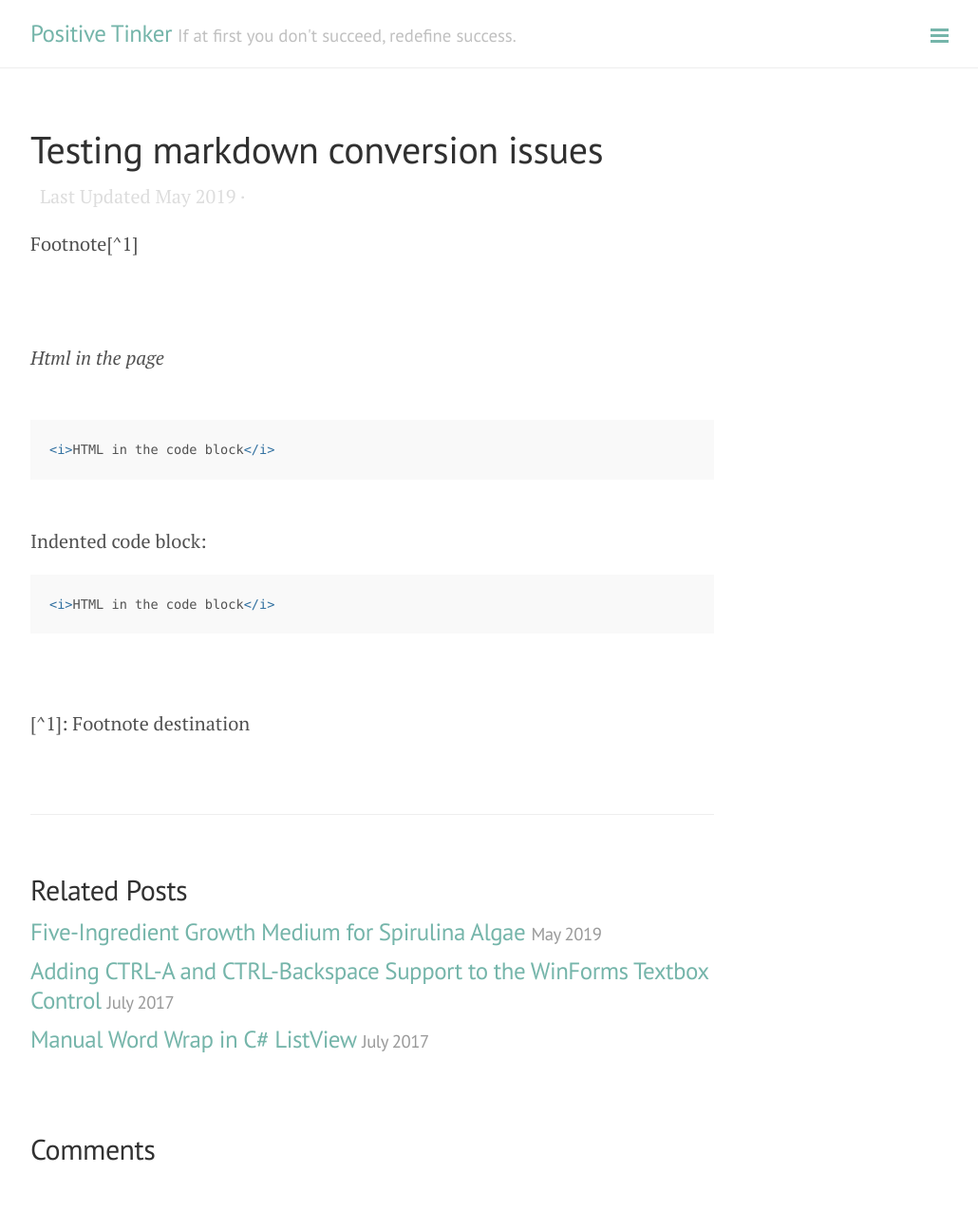
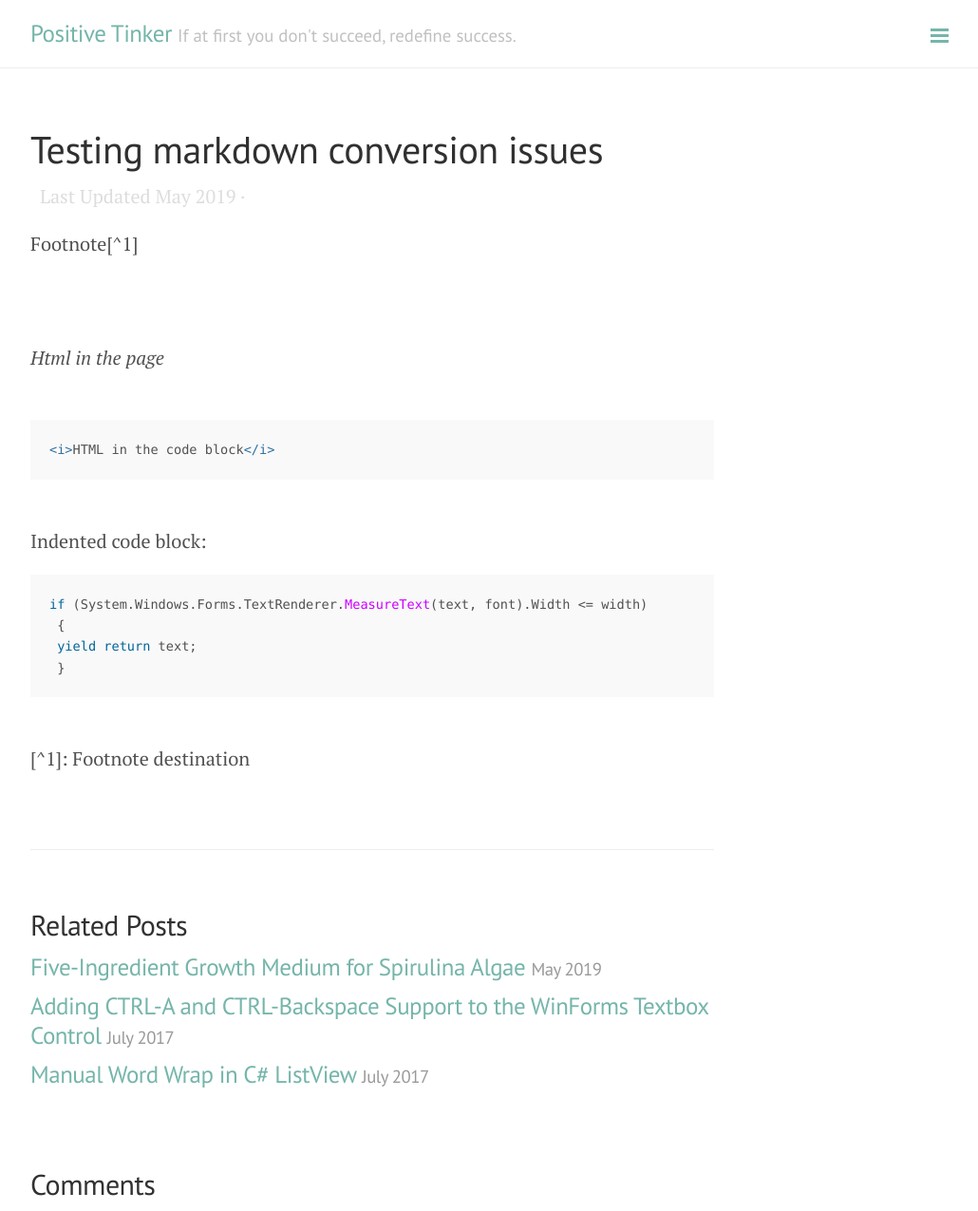
Before and after one commit to MikeTV/PositiveTinker, a Jekyll site: the page built from _posts/2019-05-11-post-ffd8jryc69yykz9tb8yfl2bnvg.md, in a window 1280 px wide. Shown: the whole page at 95% size, without its empty margins (248-1278 px from the left). Built offline with Jekyll 4.4.1, drawn with Linux system fonts in a browser that asks for light colours; comment, search, counter and statistics services are not loaded; before the commit the page ends 1238 px from its top, so only the background shows below that.

Commit message:
Changes to 1 notes

```diff
--- a/_posts/2019-05-11-post-ffd8jryc69yykz9tb8yfl2bnvg.md
+++ b/_posts/2019-05-11-post-ffd8jryc69yykz9tb8yfl2bnvg.md
@@ -19,9 +19,11 @@ Footnote[^1]
 {% endhighlight %}
 &nbsp;
 Indented code block:
-{% highlight html %}
-<i>HTML in the code block</i>
+{% highlight csharp %}
+if (System.Windows.Forms.TextRenderer.MeasureText(text, font).Width <= width)
+ {
+ yield return text;
+ }
 {% endhighlight %}
 &nbsp;
-&nbsp;
 [^1]: Footnote destination
```
Also changed, not shown: other parts of _posts/2019-05-11-post-ffd8jryc69yykz9tb8yfl2bnvg.md (+1 -1 lines).
